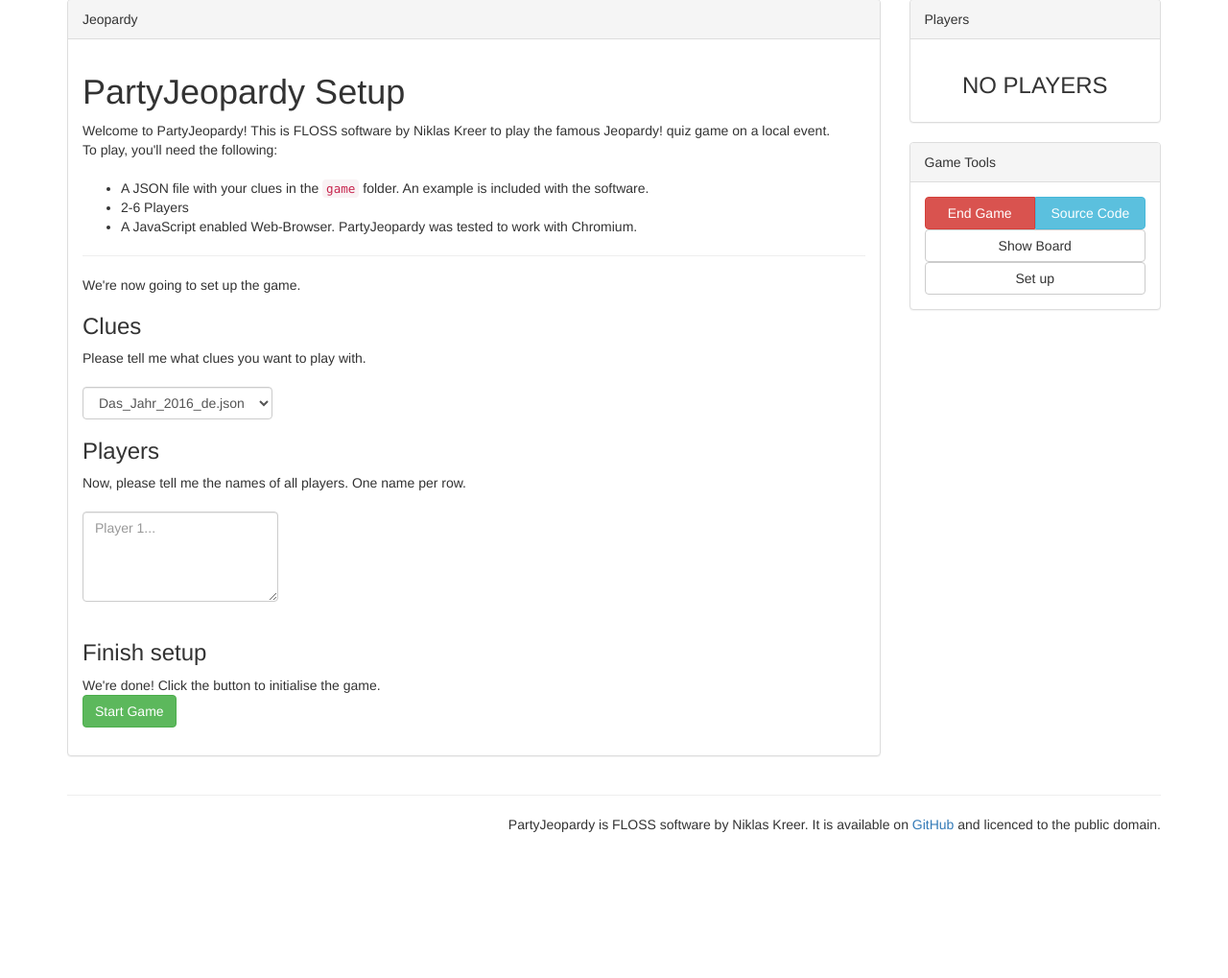
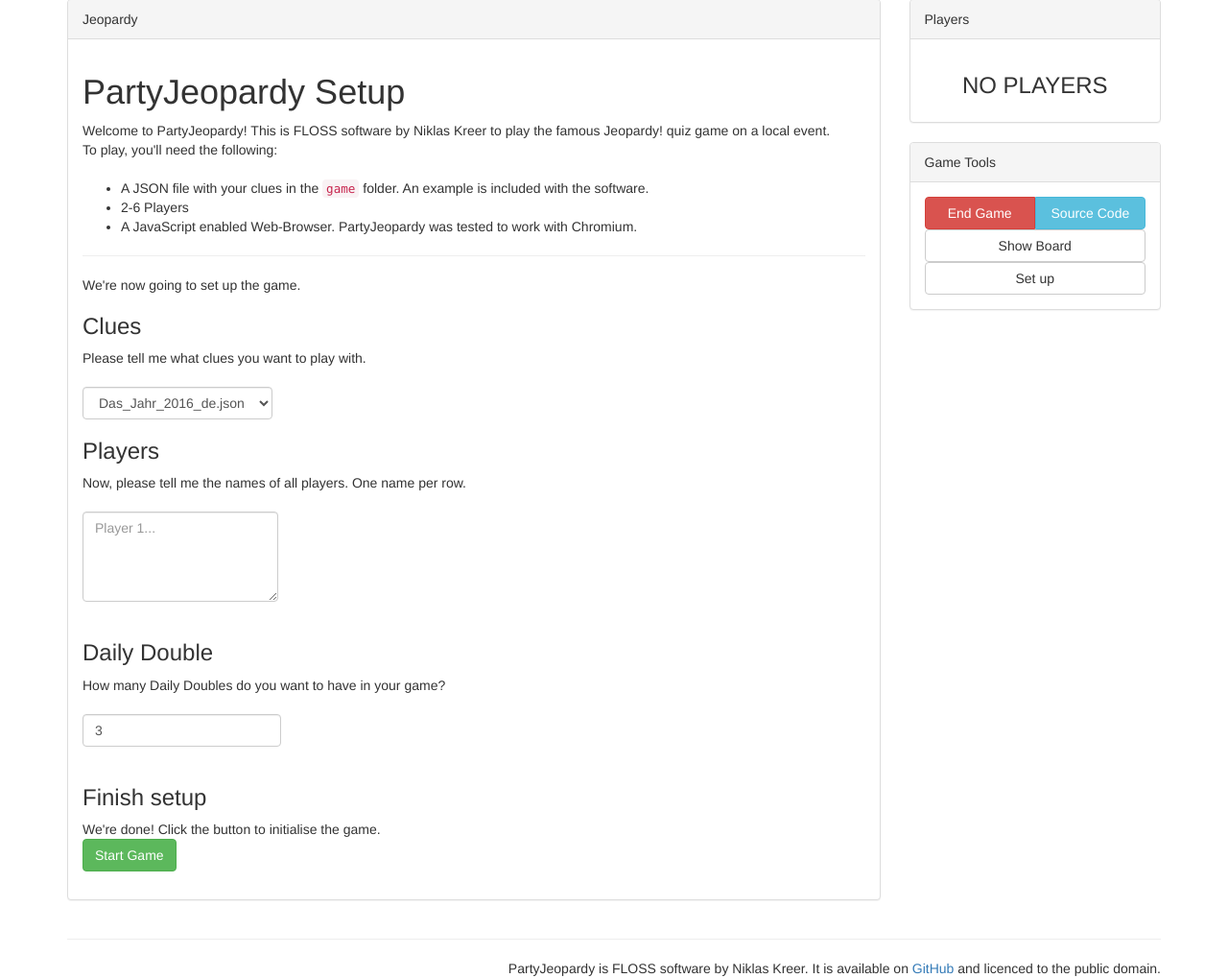
Before and after one commit to nkreer/PartyJeopardy, a PHP site: page /index.php in a window 1280 px wide. Shown: the part 41-1060 px from the top of the page at 96% size. Before the commit the page ends 908 px from the top, so only its background shows below. Run offline with PHP 8.4, Linux system fonts and the light colour scheme.

Commit message:
Set up the amount of Daily Doubles yourself, and a double jeopardy round

```diff
--- a/JeopardyQuestion.php
+++ b/JeopardyQuestion.php
@@ -16,7 +16,7 @@
         echo '<a onclick="showAnswer()" class="btn btn-info">Show Question</a><br><br>';
         echo '<div id="answer" style="display:none;"><div class="panel panel-info"><div class="panel-heading">Answer</div><div class="panel-body"><h2>'.$question["answer"].'</h2></div></div></div>';
         foreach($game->getPlayers() as $playerId => $player){
-            echo '<a class="btn btn-success btn-xs" href="index.php?state=updatePoints&add=yes&value='.PartyJeopardy::getQuestionValue($id).'&player='.$playerId.'"> Give points to '.$player.'</a> ';
+            echo '<a class="btn btn-success btn-xs" href="index.php?state=updatePoints&add=yes&value='.$game->getQuestionValue($id, $board).'&player='.$playerId.'"> Give points to '.$player.'</a> ';
         }
     }
     echo '<br><br><a href="index.php" class="btn btn-info btn-xs">Return to Board</a>';
--- a/PartyJeopardy.php
+++ b/PartyJeopardy.php
@@ -15,9 +15,6 @@
         return file_put_contents("./states/GameState", serialize($this));
     }
 
-
-    const AMOUNT_DAILY_DOUBLE = 3;
-
     private $questions = [];
     private $playedQuestions = [];
     private $dailyDoubles = [];
@@ -25,9 +22,9 @@
     public $players = [];
     private $playerPoints = [];
 
-    public function setupQuestions($file){
+    public function setupQuestions($file, $doubles = 3){
         $this->questions = json_decode(file_get_contents("./game/".$file), true)["boards"];
-        for($dailyDoubles = 1; $dailyDoubles <= self::AMOUNT_DAILY_DOUBLE; $dailyDoubles++){
+        for($dailyDoubles = 1; $dailyDoubles <= $doubles; $dailyDoubles++){
             $this->dailyDoubles[] = $this->pickRandomQuestion();
         }
         foreach($this->questions as $board => $data){
@@ -110,24 +107,31 @@
         $this->saveState();
     }
 
-    public static function getQuestionValue($count){
+    public function getQuestionValue($count, $board){
         switch($count){
             default:
             case 0:
-                return 20;
+                $basePoints = 20;
             break;
             case 1:
-                return 50;
+                $basePoints = 50;
             break;
             case 2:
-                return 100;
+                $basePoints = 100;
             break;
             case 3:
-                return 200;
+                $basePoints = 200;
             break;
             case 4:
-                return 500;
+                $basePoints = 500;
             break;
+        }
+        if($board === 0){
+            return $basePoints;
+        } elseif($board === 1) {
+            return $basePoints * 2;
+        } else {
+            return 100;
         }
     }
 
--- a/QuestionBoard.php
+++ b/QuestionBoard.php
@@ -12,11 +12,11 @@
                     foreach($questions as $id => $question){
                         if(!$game->isQuestionPlayed($board, $category, $id)){
                             ?>
-                                <a href="index.php?state=question&board=<?php echo $board; ?>&question=<?php echo $id; ?>&category=<?php echo $category; ?>" class="btn btn-primary btn-lg"><?php echo PartyJeopardy::getQuestionValue($id); ?></a>
+                                <a href="index.php?state=question&board=<?php echo $board; ?>&question=<?php echo $id; ?>&category=<?php echo $category; ?>" class="btn btn-primary btn-lg"><?php echo $game->getQuestionValue($id, $board); ?></a>
                             <?php
                         } else {
                             ?>
-                                <a href="#" class="btn btn-danger btn-lg"><?php echo PartyJeopardy::getQuestionValue($id) ?></a>
+                                <a href="#" class="btn btn-danger btn-lg"><?php echo $game->getQuestionValue($id, $board) ?></a>
                             <?php
                         }
                         echo '<hr>';
--- a/index.php
+++ b/index.php
@@ -82,6 +82,9 @@
                                             <h3>Players</h3>
                                             Now, please tell me the names of all players. One name per row.<br><br>
                                             <textarea class="form-control" name="players" rows="4" placeholder="Player 1..."></textarea><br><br>
+                                            <h3>Daily Double</h3>
+                                            How many Daily Doubles do you want to have in your game?<br><br>
+                                            <input type="text" name="doubles" value="3" class="form-control"><br><br>
                                             <h3>Finish setup</h3>
                                             We're done! Click the button to initialise the game.<br>
                                             <input type="submit" class="btn btn-success" value="Start Game">
@@ -89,7 +92,7 @@
                                     <?php
                                     break;
                                 case 'hiddenSetup':
-                                    $game->setupQuestions($_GET["file"]);
+                                    $game->setupQuestions($_GET["file"], (int)$_GET["doubles"]);
                                     $game->players = explode("\n", urldecode($_GET["players"]));
                                     $game->saveState();
                                     header("Location: index.php");
```
